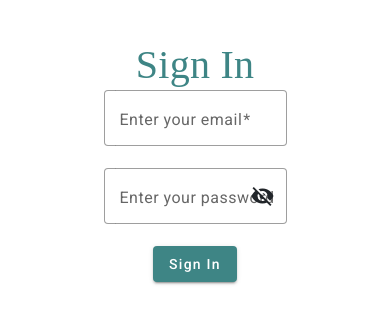
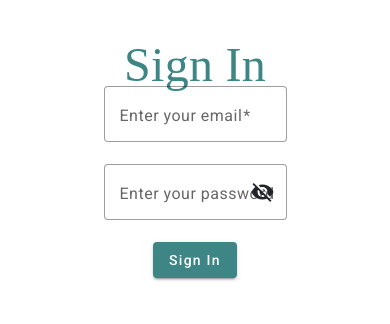
Before and after one commit to SanamR14/test, an Angular app: page /signIn in a window 390 px wide. Shown: the top 324 px of the page. Built offline with nearby package versions, Linux system fonts and the light colour scheme; what @angular/platform-server would draw is missing.

Commit message:
signIn page

```diff
--- a/src/home/home.component.css
+++ b/src/home/home.component.css
@@ -10,6 +10,8 @@ padding: 2rem;
 }
 a, .signInIcon, .signIn {
   font-size: medium;
+}
+.signIn {
   cursor: pointer;
 }
 a {
--- a/src/landing-page/landing-page.component.css
+++ b/src/landing-page/landing-page.component.css
@@ -14,7 +14,7 @@
     position: relative;
     display: inline-flex;
     width: 50%;
-    padding-top: 4%;
+    padding-top: 3%;
     flex-direction: column;
 }
 ::ng-deep .mdc-text-field--filled:not(.mdc-text-field--disabled) {
@@ -37,13 +37,25 @@
     color: white !important;
 }
 
-@media screen and (max-width: 768px) {
+@media screen and (min-device-width: 425px) and (max-device-width: 768px) {
     .login {
-        font-size: 24px;
+        font-size: 30px;
+    }
+    .example-container {
+        width: 60%;
     }
 }
-@media screen and (max-width: 1024px) {
+@media screen and (min-width: 769px) and (max-width: 1024px) {
     .login {
         font-size: 40px;
     }
 }
+@media screen and (min-device-width: 320px) and (max-device-width: 425px) {
+    .login {
+        font-size: 28px;
+    }
+    .example-container {
+        width: 75%;
+        padding-top: 6%;
+    }
+}
--- a/src/landing-page/landing-page.component.ts
+++ b/src/landing-page/landing-page.component.ts
@@ -30,6 +30,6 @@ export class LandingPageComponent  implements OnInit {
   }
 
   signIn(){
-    this.router.navigate(['/home']);
+    this.router.navigate(['']);
   }
 }
```
